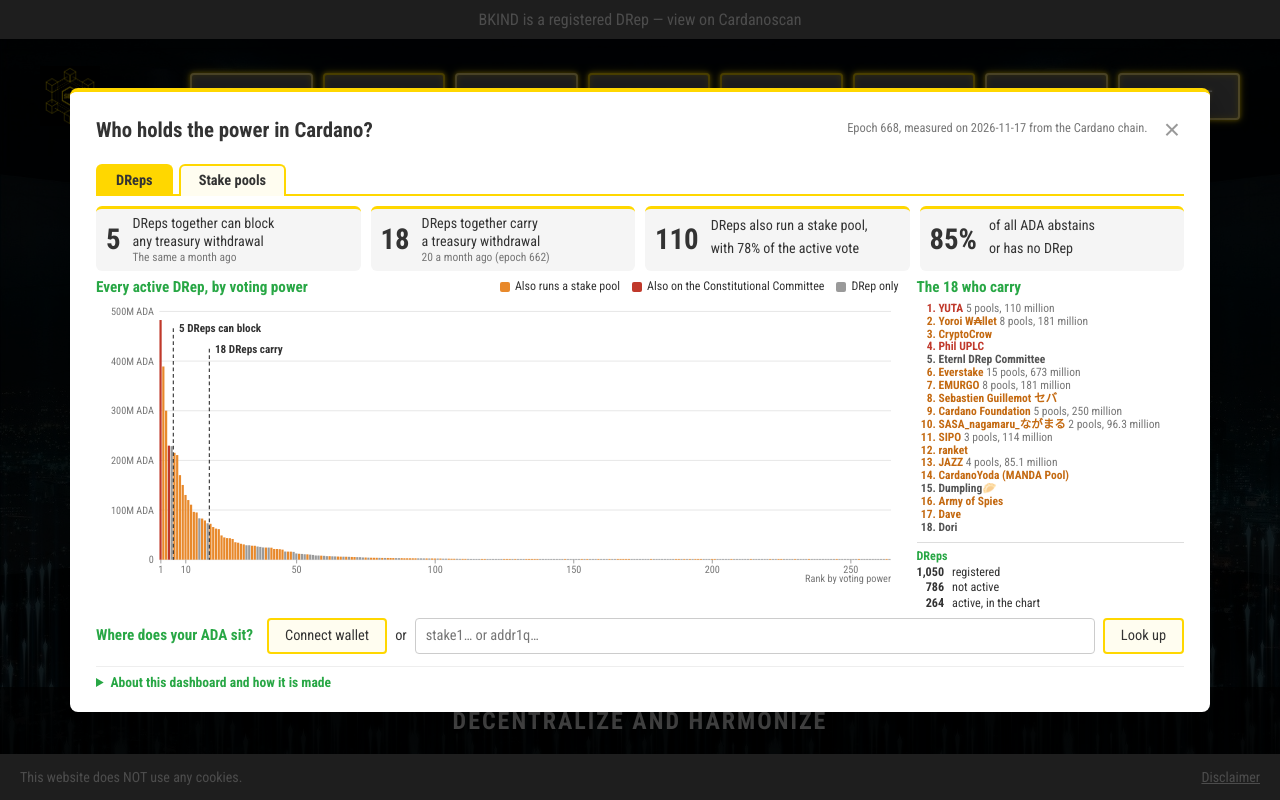
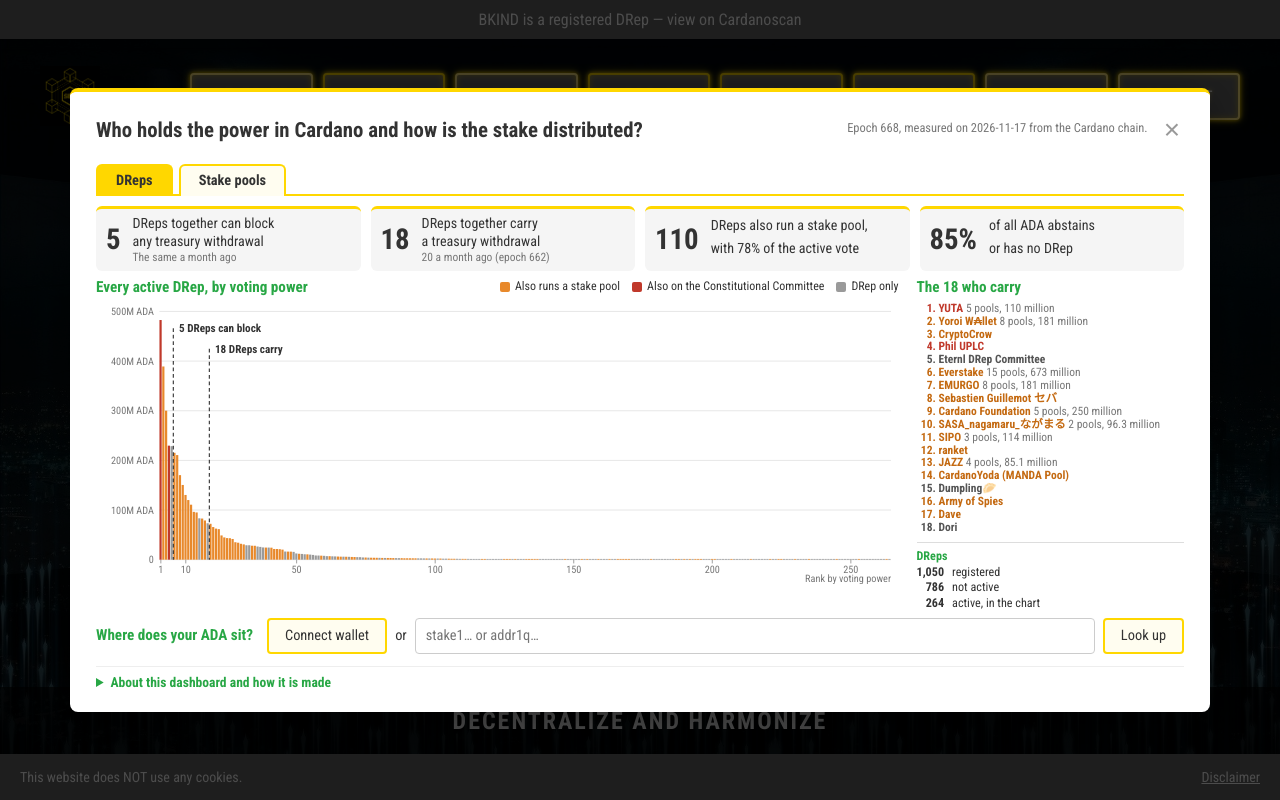
Before and after one commit to GS1973/gs1973.github.io, a plain HTML site: page index.html in a window 1280 px wide. Both pictures are taken after a click on the button "DASHBOARD". Drawn offline with Linux system fonts and the light colour scheme.

Commit message:
Dashboard: the title names the vote and the stake

```diff
--- a/index.html
+++ b/index.html
@@ -204,7 +204,7 @@
     <div id="dashboardModal" class="modal-overlay" hidden>
         <div class="modal modal-votes modal-pools modal-dashboard" role="dialog" aria-modal="true" aria-labelledby="dashboardTitle">
             <div class="votes-header">
-                <h2 id="dashboardTitle" class="modal-title">Who holds the power in Cardano?</h2>
+                <h2 id="dashboardTitle" class="modal-title">Who holds the power in Cardano and how is the stake distributed?</h2>
                 <span class="dash-meta" id="dashMeta">Loading the dashboard…</span>
                 <button id="dashboardClose" class="modal-close" aria-label="Close">&times;</button>
             </div>
```
